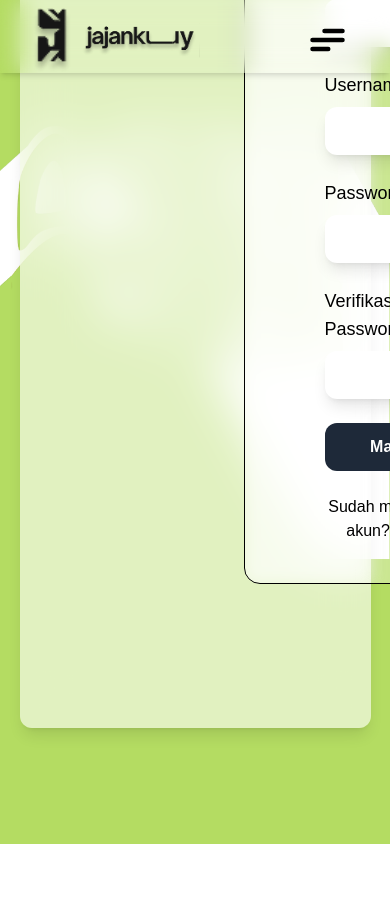
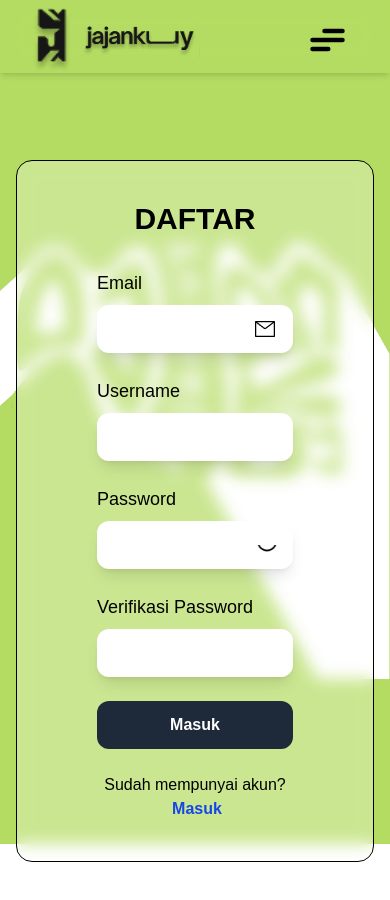
Before and after one commit to KevinSinatria/jajankuy-frontend, a React (Vite) app: page /register in a window 390 px wide. Shown: the top 900 px of the page. Before the commit the page ends 844 px from the top, so only its background shows below. Built offline with nearby package versions, Linux system fonts and the light colour scheme.

Commit message:
feat:Register Baru dengan responsive

```diff
--- a/src/components/RegisterForm.jsx
+++ b/src/components/RegisterForm.jsx
@@ -98,7 +98,7 @@ export default function RegisterForm() {
   }
 
   return (
-    <div className="w-full max-w-165 p-10 px-20  mr-40 mb-30 ml-50 bg-white/30 rounded-2xl border backdrop-blur-sm">
+    <div className="w-full max-w-165 p-10 px-20 mr-40 mb-30 bg-white/30 rounded-2xl border backdrop-blur-sm">
       <h2 className="text-3xl font-bold text-center mb-8">DAFTAR</h2>
 
       {/* Email */}
--- a/src/pages/LoginPage.jsx
+++ b/src/pages/LoginPage.jsx
@@ -19,7 +19,7 @@ export default function LoginPage() {
 
       {/* Background Shapes di atas layer hijau */}
       <div className="absolute inset-0 -z-10">
-        <img src={Logo} alt="" className="mt-20 w-250 relative z-0 bottom-8" />
+        <img src={Logo} alt="" className="mt-40 w-250 relative z-0 bottom-8  md:mt-30" />
       </div>
 
       {/* Konten lain di atas semuanya */}
--- a/src/pages/RegisterPage.jsx
+++ b/src/pages/RegisterPage.jsx
@@ -4,23 +4,42 @@ import Navbar from "../components/Navbar";
 
 export default function RegisterPage() {
   return (
-    <div className="min-h-screen w-full bg-[#B4DC62] flex flex-col md:flex-row-reverse overflow-hidden relative">
-      <Navbar />
-      <div className="w-full flex justify-between items-center relative">
+    // <div className="min-h-screen w-full bg-[#B4DC62] flex flex-col md:flex-row-reverse overflow-hidden relative">
+    //   <Navbar />
+    //   <div className="w-full flex justify-between items-center relative">
 
-        {/* Form dengan blur - aktif sampai tablet */}
-        <div className="absolute inset-0 z-10 flex items-center justify-center lg:hidden">
-          <div className="backdrop-blur-xl bg-white/60 rounded-xl p-6 m-4 w-[90%] shadow-lg">
+    //     {/* Form dengan blur - aktif sampai tablet */}
+    //     <div className="absolute inset-0 z-10 flex items-center justify-center lg:hidden">
+    //       <div className="backdrop-blur-xl bg-white/60 rounded-xl p-6 m-4 w-[90%] shadow-lg">
+    //         <RegisterForm />
+    //       </div>
+    //     </div>
+
+    //     {/* Gambar tetap di tempat, tidak berubah */}
+    //     <img src={Logo} alt="" className="mt-20 w-200 z-0" />
+
+    //     {/* Versi form biasa - hanya muncul di desktop */}
+    //     <div className="hidden lg:block">
+    //       <RegisterForm />
+    //     </div>
+    //   </div>
+    // </div>
+    <div className="relative">
+      {/* Konten utama paling bawah */}
+      <div className="bg-[#B4DC62] h-screen absolute  inset-0 z-[-20]"></div>
+
+      {/* Background Shapes di atas layer hijau */}
+      <div className="absolute inset-0 -z-10">
+        <img src={Logo} alt="Logo" className="absolute right-0 top-0 w-250 mt-50 md:mt-5" />
+      </div>
+
+      {/* Konten lain di atas semuanya */}
+      <div className="relative z-10">
+        <Navbar />
+        <div className="w-full flex justify-center md:justify-start md:mt-0 py-40 px-4 md:px-20">
+          <div className="w-full max-w-lg">
             <RegisterForm />
           </div>
-        </div>
-
-        {/* Gambar tetap di tempat, tidak berubah */}
-        <img src={Logo} alt="" className="mt-20 w-200 z-0" />
-
-        {/* Versi form biasa - hanya muncul di desktop */}
-        <div className="hidden lg:block">
-          <RegisterForm />
         </div>
       </div>
     </div>
```
